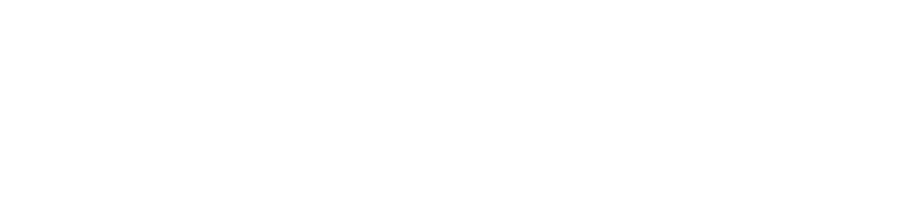
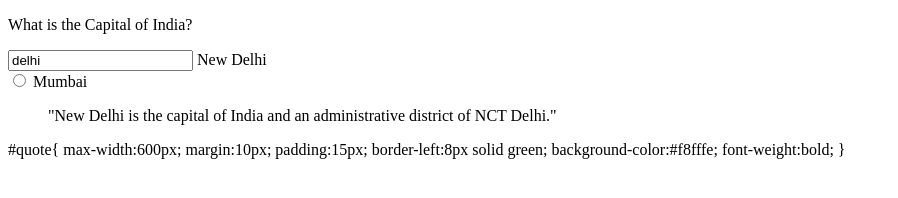
Before and after one commit to acciojob/trivia-17040517m, a website: page main.html in a window 1280 px wide. Shown: the whole page, without its empty margins (0-898 px from the left). Drawn offline with Linux system fonts and the light colour scheme.

Commit message:
created a submission

```diff
--- a/main.html
+++ b/main.html
@@ -8,6 +8,22 @@
 
 <body>
 	<!-- the entire body must be written by student -->
+	<p>What is the Capital of India?</p>
+	<input type"radio" id="delhi" name="capital" value="delhi">
+	<label for="delhi">New Delhi</label><br>
+	<input type="radio" id="mumbai" name="capital" value="mumbai">
+	<label for="mumbai">Mumbai</label><br>
+	<blockquote cite="https://en.wikipedia.org/wiki/New-Delhi" id="quote">
+		"New Delhi is the capital of India and an administrative district of NCT Delhi."
+	</blockquote>
+	#quote{
+	max-width:600px;
+	margin:10px;
+	padding:15px;
+	border-left:8px solid green;
+	background-color:#f8fffe;
+	font-weight:bold;
+	}
     <script type="text/javascript" src="./script.js">
 </script>
 
```
